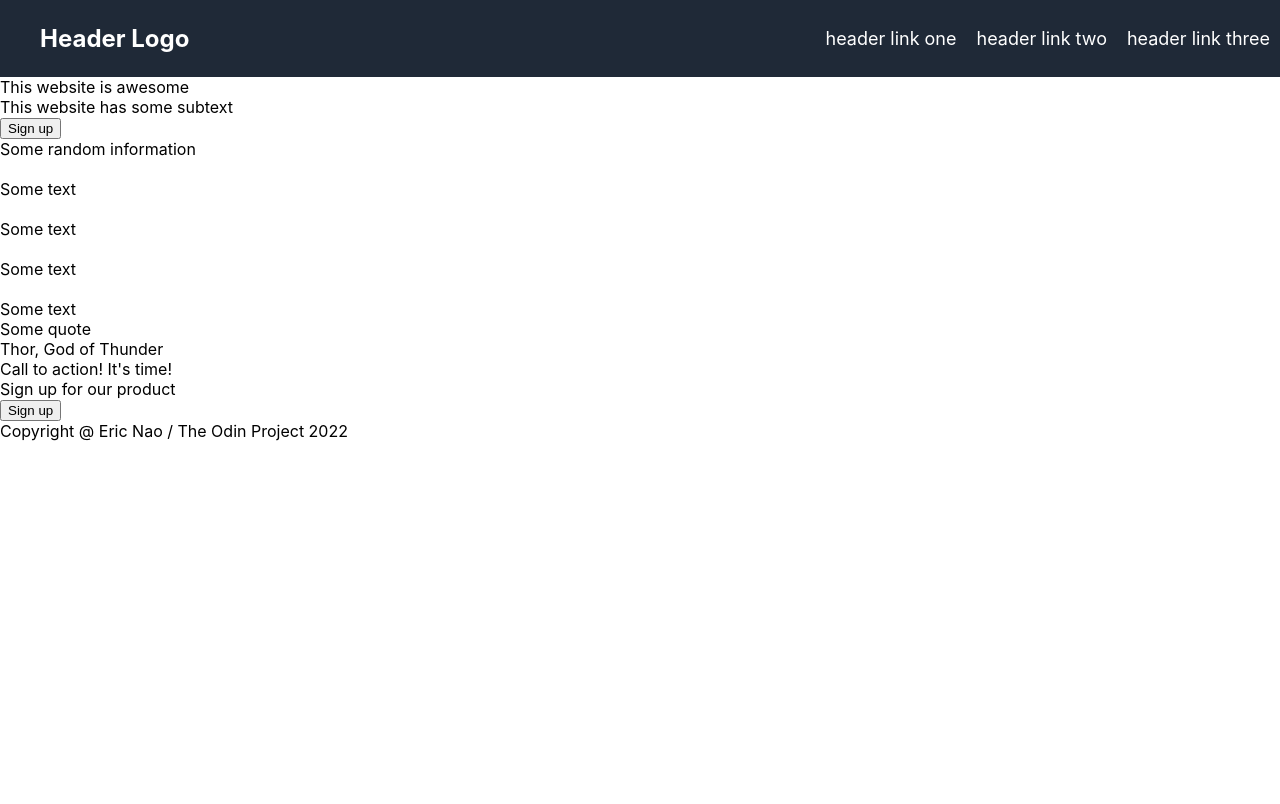
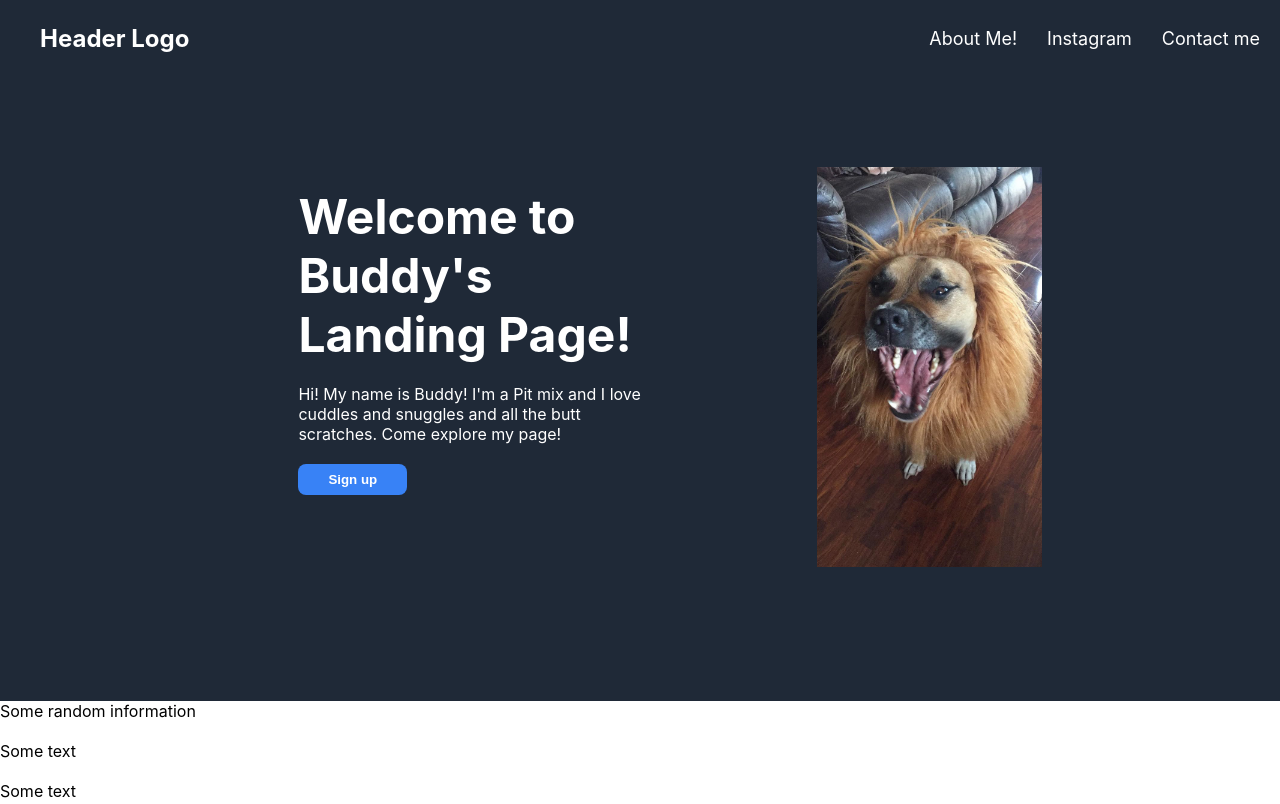
Before and after one commit to NaoOrLater/odin_project_landing_page, a plain HTML site: page index.html in a window 1280 px wide. Shown: the top 804 px of the page. Drawn offline with Linux system fonts and the light colour scheme.

Commit message:
Completed section one of the landing page.

```diff
--- a/index.html
+++ b/index.html
@@ -15,9 +15,9 @@
         <li><a href="">Header Logo</a></li>
     </ul>
     <ul class="right-header-links">
-        <li><a href="">header link one</a></li>
-        <li><a href="">header link two</a></li>
-        <li><a href="">header link three</a></li>
+        <li><a href="">About Me!</a></li>
+        <li><a href="">Instagram</a></li>
+        <li><a href="">Contact me</a></li>
     </ul>
 
 </div>
@@ -26,14 +26,17 @@
 
     <div class="section-one">
         <div class="left-side">
-            <div>This website is awesome</div>
-            <div>This website has some subtext</div>
-            <div class="button">
-                <button>Sign up</button>
+            <div class="header">Welcome to Buddy's Landing Page!</div>
+            <div class="content">Hi! My name is Buddy! I'm a Pit mix
+                and I love cuddles and snuggles and all the butt scratches.
+                Come explore my page!
+            </div>
+            <div>
+                <button class="button">Sign up</button>
             </div>
         </div>
         <div class="right-side">
-            <img src="" alt="">
+            <img src="./images/Buddy_2.JPG" alt="Buddy in a blanket">
         </div>
     </div>
 
--- a/styles.css
+++ b/styles.css
@@ -10,7 +10,6 @@ body {
 
 .header {
     background-color: #1F2937;
-    gap: 10px;
     display: flex;
     justify-content: space-between;
 }
@@ -23,11 +22,11 @@ body {
 
 .right-header-links {
     color: #e5e7eb;
-    gap: 20px;
+    gap: 30px;
     font-size: 18px;
     display: flex;
     align-items: center;
-    margin: 10px;
+    margin: 20px;
 }
 
 ul {
@@ -42,4 +41,41 @@ a {
 
 .section-one {
     display: flex;
+    background-color: #1F2937;
+    justify-content: space-evenly;
+    padding: 90px;
+    color: white;
 }
+
+.section-one .left-side {
+    margin: 20px;
+    max-width: 350px;
+    padding-left: 40px;
+}
+
+.section-one .header {
+    font-weight: bolder;
+    font-size: 48px;
+    flex-wrap: wrap;
+    padding-bottom: 20px;
+}
+
+.section-one .content {
+    flex-wrap: wrap;
+    padding-bottom: 20px;
+}
+
+.section-one img {
+    height: 400px;
+    width: 0 auto;
+    margin-bottom: 40px;
+}
+
+.button {
+    color: white;
+    background-color: #3882f6;
+    padding: 8px 30px;
+    border-radius: 8px;
+    font-weight: bold;
+    border: 0;
+}
```
